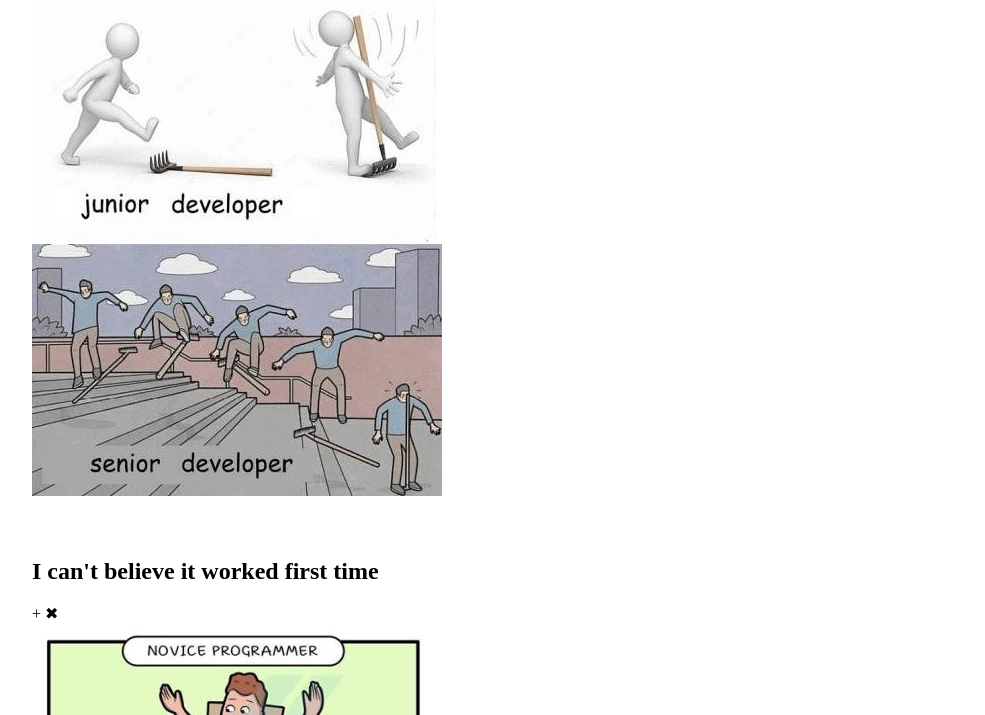
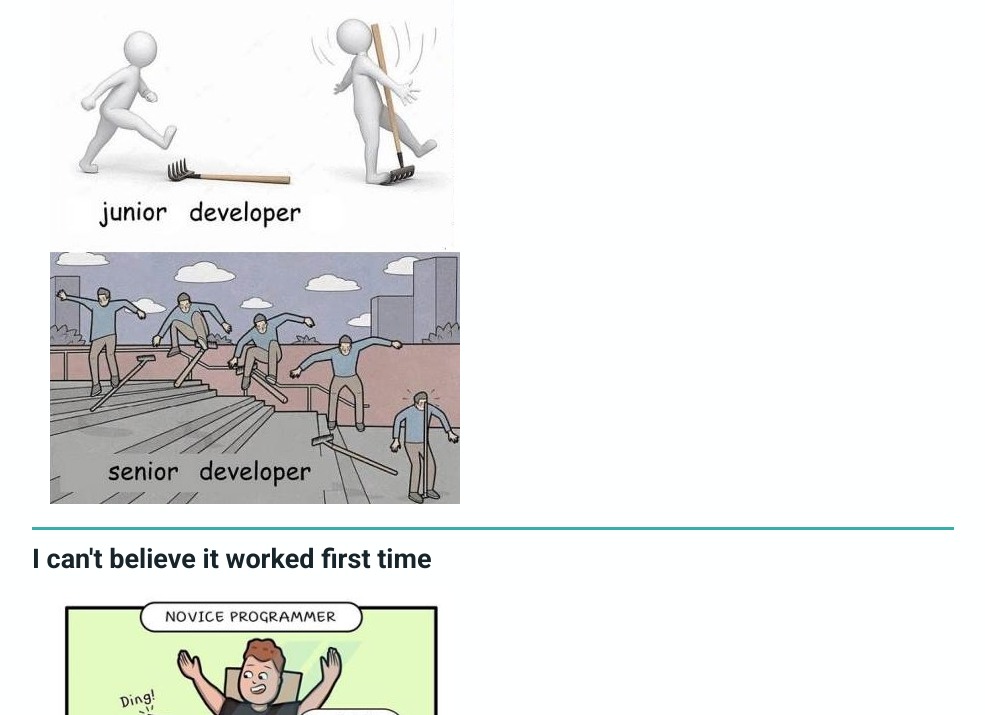
Before and after one commit to ElenaKilljoy/cssBayan, a plain HTML site: page cssBayan/index.html in a window 1280 px wide. Shown: the part 157-872 px from the top of the page, without its empty margins (32-1017 px from the left). Drawn offline with Linux system fonts and the light colour scheme.

Commit message:
feat: add basic styles (Sat, Mar 11, 2023 08:16:58 PM)

```diff
--- a/cssBayan/style.css
+++ b/cssBayan/style.css
@@ -1,18 +1,17 @@
 /* html {
   scroll-behavior: smooth;
   overflow-x: hidden;
-}
+}#2B7A78*/
 
 body {
-  font-family: 'Inter', sans-serif;
+  font-family: 'Roboto', sans-serif;
   font-style: normal;
-  font-weight: 400;
-  font-size: 20px;
-  line-height: 30px;
-  color: #636060;
-  background-color: #FFFFFF;
-  overflow-x: hidden;
-} */
+  font-weight: normal;
+  font-size: 18px;
+  line-height: 1.2;
+  color: #17252A;
+  background-color: #FEFFFF;
+}
 
 .wrapper {
   max-width: 100%;
@@ -20,7 +19,36 @@ body {
   padding: 0 5% 0;
 }
 
+.container {
+  max-width: 80%;
+}
+
+.meme_title {
+  display: flex;
+  justify-content: space-between;
+  align-items: center;
+}
+
 .meme_item {
   min-width: 100%;
-  margin-bottom: 5%;
+  margin-bottom: 2%;
+  border-top: #3AAFA9 solid 0.2em;
 }
+
+h2 {
+  margin: 0.5em 0;
+}
+
+.meme_img {
+  margin-left: 2%;
+}
+
+.open_icon {
+  display: none;
+  font-size: 2em;
+}
+
+.close_icon {
+  display: none;
+  font-size: 1.3em;
+}
```
